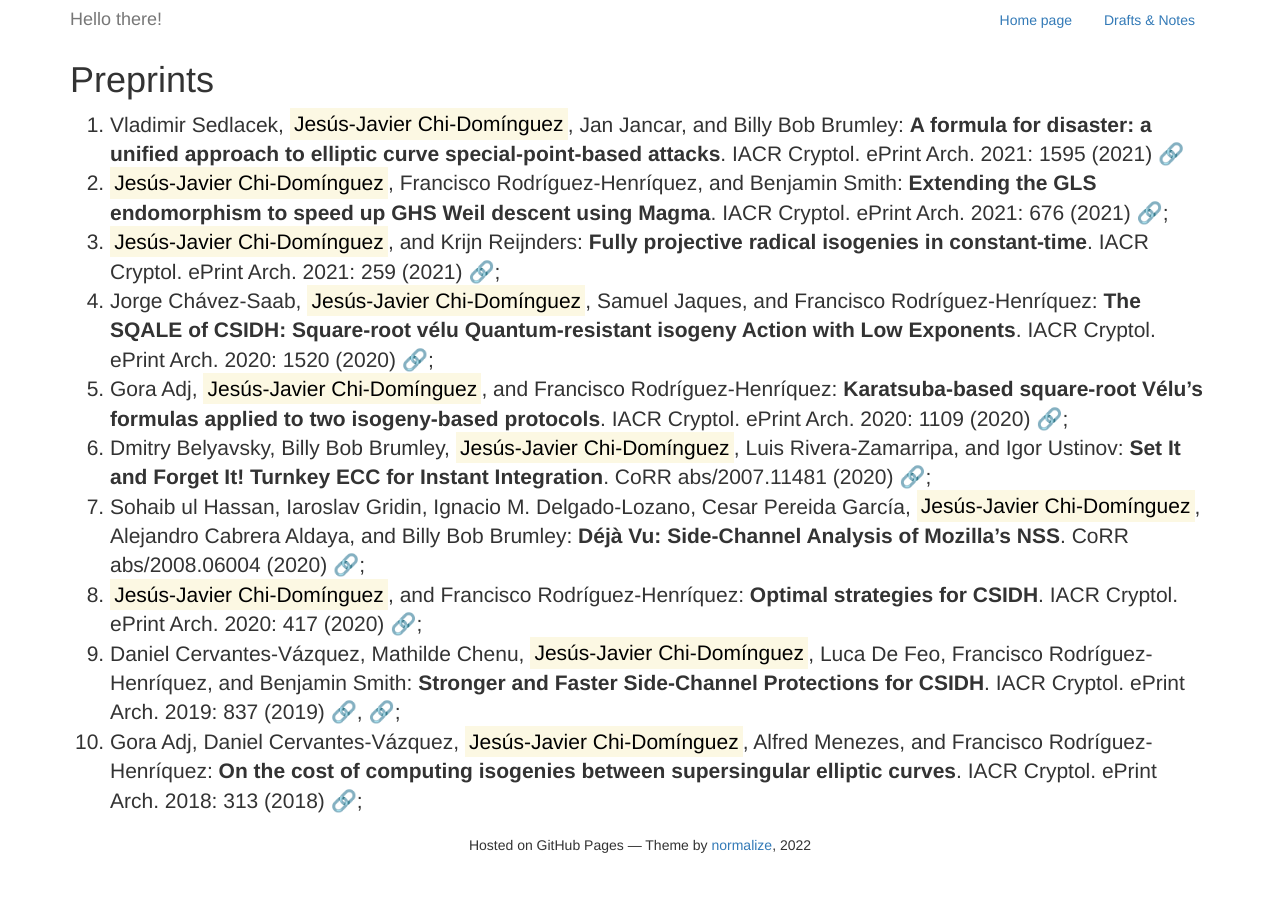
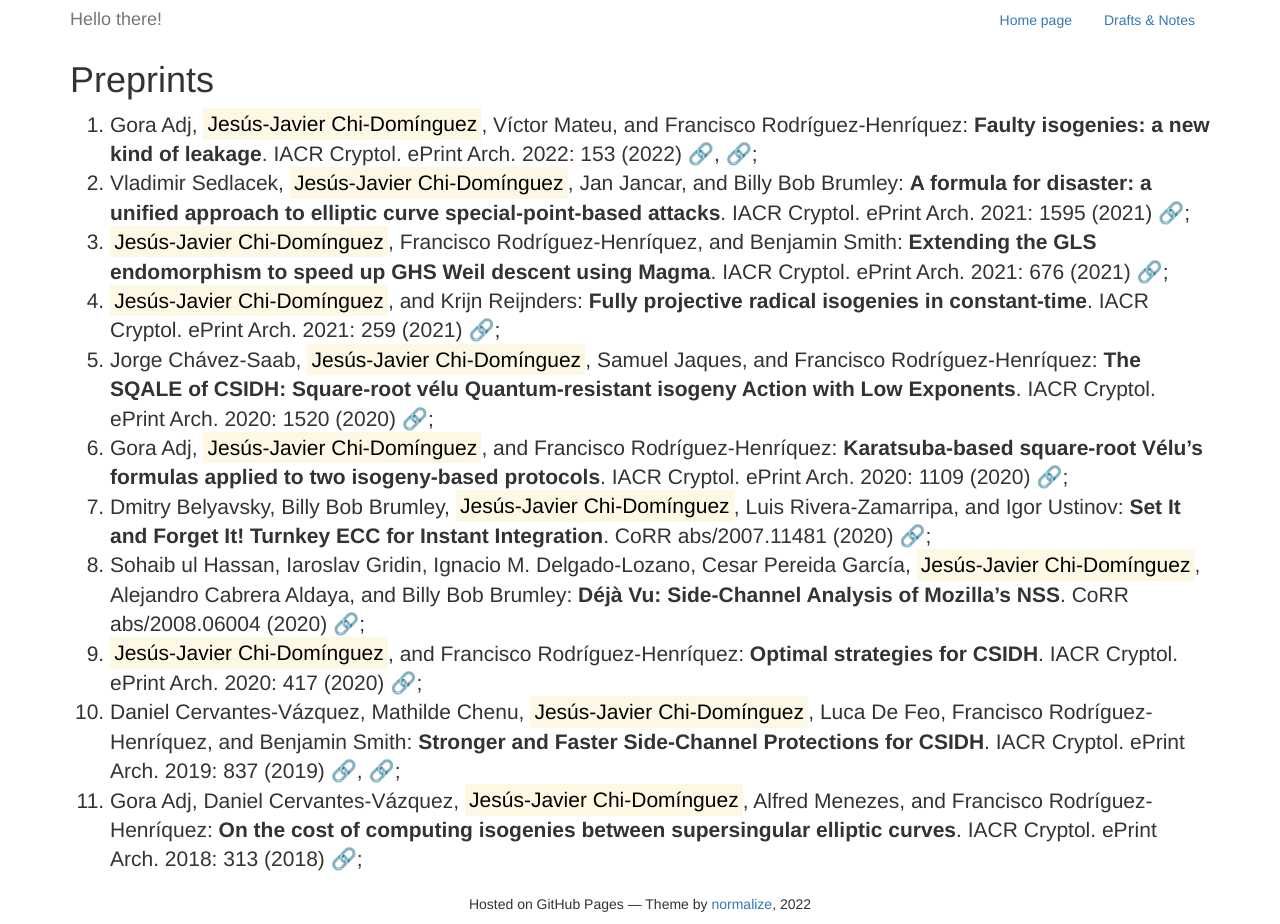
Before and after one commit to JJChiDguez/JJChiDguez.github.io, a Jekyll site: the page built from docs/preprints.md, in a window 1280 px wide. Built offline with Jekyll 4.4.1, drawn with Linux system fonts in a browser that asks for light colours; before the commit the page ends 900 px from its top, so only the background shows below that.

Commit message:
update: preprint and repository lists

```diff
--- a/docs/preprints.md
+++ b/docs/preprints.md
@@ -6,13 +6,14 @@
 
 # Preprints
 
-1. Vladimir Sedlacek, <mark>Jes&uacute;s-Javier Chi-Dom&iacute;nguez</mark>, Jan Jancar, and Billy Bob Brumley: **A formula for disaster: a unified approach to elliptic curve special-point-based attacks**. IACR Cryptol. ePrint Arch. 2021: 1595 (2021) [&#128279;](https://eprint.iacr.org/2021/1595)
-2. <mark>Jes&uacute;s-Javier Chi-Dom&iacute;nguez</mark>, Francisco Rodr&iacute;guez-Henr&iacute;quez, and Benjamin Smith: **Extending the GLS endomorphism to speed up GHS Weil descent using Magma**. IACR Cryptol. ePrint Arch. 2021: 676 (2021) [&#128279;](https://eprint.iacr.org/2021/676);
-3. <mark>Jes&uacute;s-Javier Chi-Dom&iacute;nguez</mark>, and Krijn Reijnders: **Fully projective radical isogenies in constant-time**. IACR Cryptol. ePrint Arch. 2021: 259 (2021) [&#128279;](https://eprint.iacr.org/2021/259);
-4. Jorge Ch&aacute;vez-Saab, <mark>Jes&uacute;s-Javier Chi-Dom&iacute;nguez</mark>, Samuel Jaques, and Francisco Rodr&iacute;guez-Henr&iacute;quez: **The SQALE of CSIDH: Square-root v&eacute;lu Quantum-resistant isogeny Action with Low Exponents**. IACR Cryptol. ePrint Arch. 2020: 1520 (2020) [&#128279;](https://eprint.iacr.org/2020/1520);
-5. Gora Adj, <mark>Jes&uacute;s-Javier Chi-Dom&iacute;nguez</mark>, and Francisco Rodr&iacute;guez-Henr&iacute;quez: **Karatsuba-based square-root Vélu’s formulas applied to two isogeny-based protocols**. IACR Cryptol. ePrint Arch. 2020: 1109 (2020) [&#128279;](https://eprint.iacr.org/2020/1109);
-6. Dmitry Belyavsky, Billy Bob Brumley, <mark>Jes&uacute;s-Javier Chi-Dom&iacute;nguez</mark>, Luis Rivera-Zamarripa, and Igor Ustinov: **Set It and Forget It! Turnkey ECC for Instant Integration**. CoRR abs/2007.11481 (2020) [&#128279;](https://arxiv.org/abs/2007.11481);
-7. Sohaib ul Hassan, Iaroslav Gridin, Ignacio M. Delgado-Lozano, Cesar Pereida Garc&iacute;a, <mark>Jes&uacute;s-Javier Chi-Dom&iacute;nguez</mark>, Alejandro Cabrera Aldaya, and Billy Bob Brumley: **D&eacute;j&agrave; Vu: Side-Channel Analysis of Mozilla's NSS**. CoRR abs/2008.06004 (2020) [&#128279;](https://arxiv.org/abs/2008.06004);
-8. <mark>Jes&uacute;s-Javier Chi-Dom&iacute;nguez</mark>, and Francisco Rodr&iacute;guez-Henr&iacute;quez: **Optimal strategies for CSIDH**. IACR Cryptol. ePrint Arch. 2020: 417 (2020) [&#128279;](https://eprint.iacr.org/2020/417);
-9. Daniel Cervantes-V&aacute;zquez, Mathilde Chenu, <mark>Jes&uacute;s-Javier Chi-Dom&iacute;nguez</mark>, Luca De Feo, Francisco Rodr&iacute;guez-Henr&iacute;quez, and Benjamin Smith: **Stronger and Faster Side-Channel Protections for CSIDH**. IACR Cryptol. ePrint Arch. 2019: 837 (2019) [&#128279;](https://eprint.iacr.org/2019/837), [&#128279;](https://arxiv.org/abs/1907.08704);
-10. Gora Adj, Daniel Cervantes-V&aacute;zquez, <mark>Jes&uacute;s-Javier Chi-Dom&iacute;nguez</mark>, Alfred Menezes, and Francisco Rodr&iacute;guez-Henr&iacute;quez: **On the cost of computing isogenies between supersingular elliptic curves**. IACR Cryptol. ePrint Arch. 2018: 313 (2018) [&#128279;](https://eprint.iacr.org/2018/313);
+1. Gora Adj, <mark>Jes&uacute;s-Javier Chi-Dom&iacute;nguez</mark>, V&iacute;ctor Mateu, and Francisco Rodr&iacute;guez-Henr&iacute;quez: **Faulty isogenies: a new kind of leakage**. IACR Cryptol. ePrint Arch. 2022: 153 (2022) [&#128279;](https://eprint.iacr.org/2022/153), [&#128279;](https://arxiv.org/abs/2202.04896);
+2. Vladimir Sedlacek, <mark>Jes&uacute;s-Javier Chi-Dom&iacute;nguez</mark>, Jan Jancar, and Billy Bob Brumley: **A formula for disaster: a unified approach to elliptic curve special-point-based attacks**. IACR Cryptol. ePrint Arch. 2021: 1595 (2021) [&#128279;](https://eprint.iacr.org/2021/1595);
+3. <mark>Jes&uacute;s-Javier Chi-Dom&iacute;nguez</mark>, Francisco Rodr&iacute;guez-Henr&iacute;quez, and Benjamin Smith: **Extending the GLS endomorphism to speed up GHS Weil descent using Magma**. IACR Cryptol. ePrint Arch. 2021: 676 (2021) [&#128279;](https://eprint.iacr.org/2021/676);
+4. <mark>Jes&uacute;s-Javier Chi-Dom&iacute;nguez</mark>, and Krijn Reijnders: **Fully projective radical isogenies in constant-time**. IACR Cryptol. ePrint Arch. 2021: 259 (2021) [&#128279;](https://eprint.iacr.org/2021/259);
+5. Jorge Ch&aacute;vez-Saab, <mark>Jes&uacute;s-Javier Chi-Dom&iacute;nguez</mark>, Samuel Jaques, and Francisco Rodr&iacute;guez-Henr&iacute;quez: **The SQALE of CSIDH: Square-root v&eacute;lu Quantum-resistant isogeny Action with Low Exponents**. IACR Cryptol. ePrint Arch. 2020: 1520 (2020) [&#128279;](https://eprint.iacr.org/2020/1520);
+6. Gora Adj, <mark>Jes&uacute;s-Javier Chi-Dom&iacute;nguez</mark>, and Francisco Rodr&iacute;guez-Henr&iacute;quez: **Karatsuba-based square-root Vélu’s formulas applied to two isogeny-based protocols**. IACR Cryptol. ePrint Arch. 2020: 1109 (2020) [&#128279;](https://eprint.iacr.org/2020/1109);
+7. Dmitry Belyavsky, Billy Bob Brumley, <mark>Jes&uacute;s-Javier Chi-Dom&iacute;nguez</mark>, Luis Rivera-Zamarripa, and Igor Ustinov: **Set It and Forget It! Turnkey ECC for Instant Integration**. CoRR abs/2007.11481 (2020) [&#128279;](https://arxiv.org/abs/2007.11481);
+8. Sohaib ul Hassan, Iaroslav Gridin, Ignacio M. Delgado-Lozano, Cesar Pereida Garc&iacute;a, <mark>Jes&uacute;s-Javier Chi-Dom&iacute;nguez</mark>, Alejandro Cabrera Aldaya, and Billy Bob Brumley: **D&eacute;j&agrave; Vu: Side-Channel Analysis of Mozilla's NSS**. CoRR abs/2008.06004 (2020) [&#128279;](https://arxiv.org/abs/2008.06004);
+9. <mark>Jes&uacute;s-Javier Chi-Dom&iacute;nguez</mark>, and Francisco Rodr&iacute;guez-Henr&iacute;quez: **Optimal strategies for CSIDH**. IACR Cryptol. ePrint Arch. 2020: 417 (2020) [&#128279;](https://eprint.iacr.org/2020/417);
+10. Daniel Cervantes-V&aacute;zquez, Mathilde Chenu, <mark>Jes&uacute;s-Javier Chi-Dom&iacute;nguez</mark>, Luca De Feo, Francisco Rodr&iacute;guez-Henr&iacute;quez, and Benjamin Smith: **Stronger and Faster Side-Channel Protections for CSIDH**. IACR Cryptol. ePrint Arch. 2019: 837 (2019) [&#128279;](https://eprint.iacr.org/2019/837), [&#128279;](https://arxiv.org/abs/1907.08704);
+11. Gora Adj, Daniel Cervantes-V&aacute;zquez, <mark>Jes&uacute;s-Javier Chi-Dom&iacute;nguez</mark>, Alfred Menezes, and Francisco Rodr&iacute;guez-Henr&iacute;quez: **On the cost of computing isogenies between supersingular elliptic curves**. IACR Cryptol. ePrint Arch. 2018: 313 (2018) [&#128279;](https://eprint.iacr.org/2018/313);
```
Also changed, not shown: docs/repositories.md (+5 -4 lines), 2 other files.
